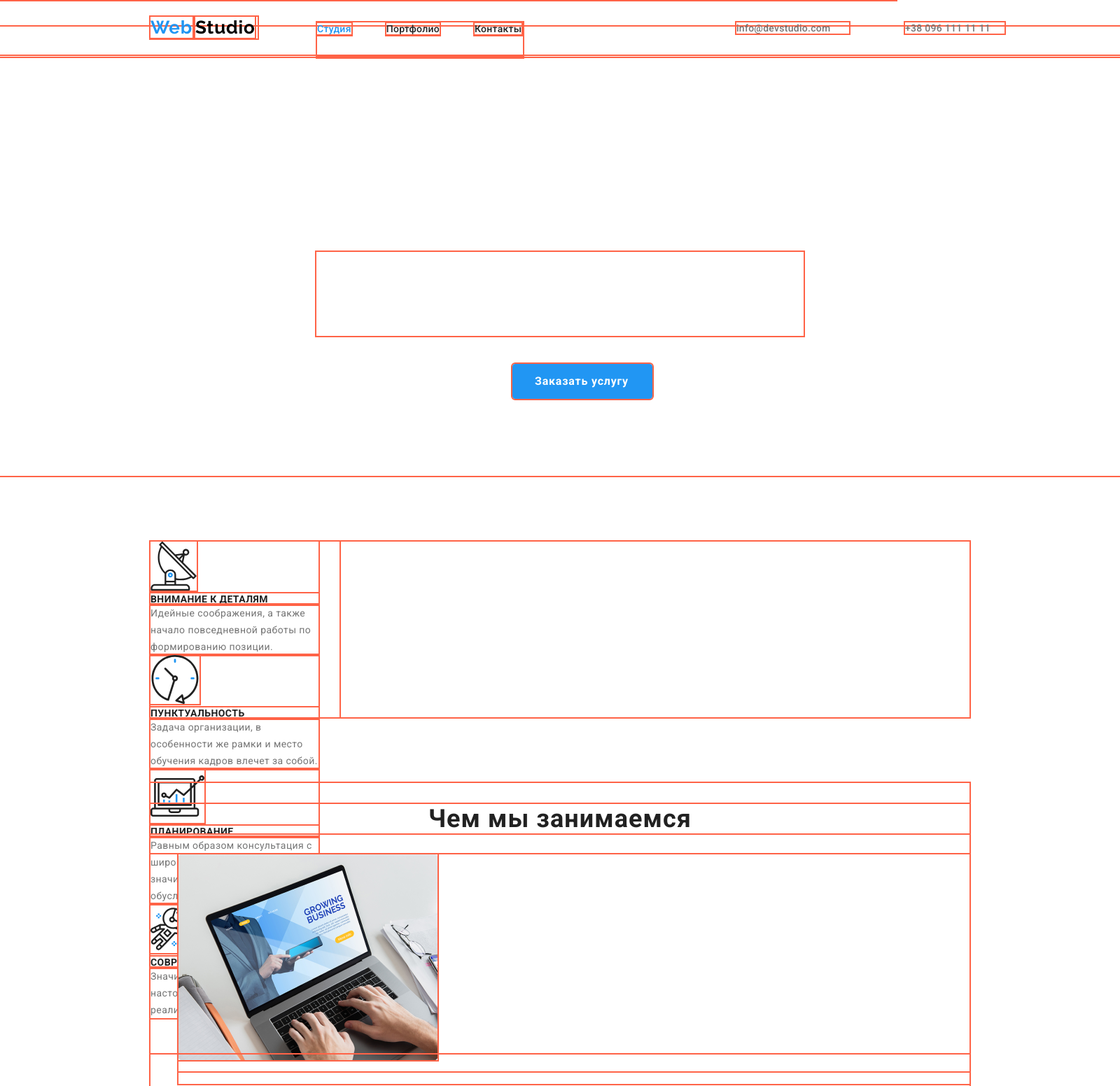
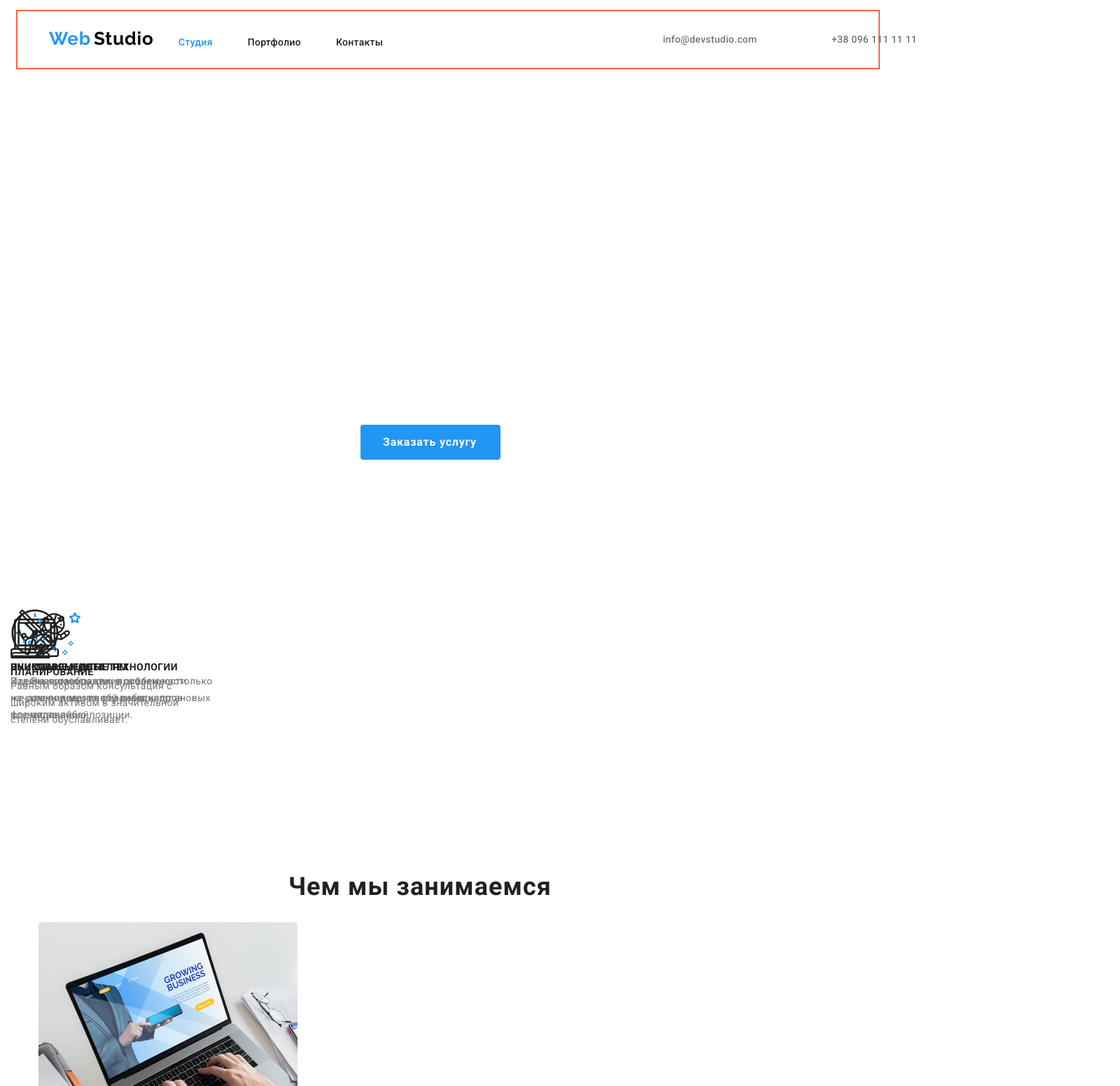
Before and after one commit to Punkrusheva/goit-markup-hw-03, a plain HTML site: page index.html in a window 1280 px wide. Shown: the top 1552 px of the page at 70% size, 1600 px wide, since content can reach past the window. Drawn offline with Linux system fonts and the light colour scheme.

Commit message:
Update styles.css

```diff
--- a/css/styles.css
+++ b/css/styles.css
@@ -34,9 +34,6 @@ html {
   box-sizing: inherit;
 }
 
-* {
-  outline: 2px solid tomato;
-}
 body {
   margin: 0px;
   background-color: var(--primary-bg-color);
@@ -53,18 +50,33 @@ a {
 /* HEDDER */
 
 header {
-  position: absolute;
-  width: 1600px;
+  outline: 2px solid tomato;
+  width: 1230px;
+  padding-left: 15px;
+  padding-right: 15px;
   height: 81px;
-  margin-left: 0px;
+  margin-left: auto;
+  margin-right: auto;
   margin-top: 0px;
 }
-
+header .site-nav {
+  padding: 0px;
+  margin: 0px;
+}
+header li {
+  display: inline-block;
+}
+header li:nth-child(2) {
+  margin: 0px 46px 32px 46px;
+}
+header li:nth-child(2n + 1) {
+  margin: 0px 0px 32px;
+}
 header .logo {
   position: absolute;
   width: 153px;
   height: 31px;
-  margin-left: 215px;
+  margin-left: 30px;
   margin-top: 24px;
 }
 header .logo-blue {
@@ -91,22 +103,9 @@ header nav {
   position: absolute;
   width: 294px;
   height: 48px;
-  margin-left: 453px;
-  margin-top: 32px;
+  margin-left: 215px;
+  margin-top: 35px;
   padding: 0px;
-}
-header ul {
-  padding: 0px;
-  margin: 0px;
-}
-header li {
-  display: inline-block;
-}
-header li:nth-child(2) {
-  margin: 0px 46px 32px 46px;
-}
-header li:nth-child(2n + 1) {
-  margin: 0px 0px 32px;
 }
 
 .site-nav .link {
@@ -146,7 +145,7 @@ header li:nth-child(2n + 1) {
   position: absolute;
   width: 161px;
   height: 16px;
-  margin-left: 1052px;
+  margin-left: 867px;
   margin-top: 32px;
 }
 .address-header .phone {
@@ -154,7 +153,7 @@ header li:nth-child(2n + 1) {
   position: absolute;
   width: 142px;
   height: 16px;
-  margin-left: 1243px;
+  margin-left: 1058px;
   margin-top: 32px;
 }
 /* MAIN */
@@ -162,7 +161,9 @@ header li:nth-child(2n + 1) {
 /* HERO */
 .hero {
   position: absolute;
-  width: 1600px;
+  width: 1230px;
+  padding-left: 15px;
+  padding-right: 15px;
   height: 600px;
   margin-left: 0px;
   margin-top: 80px;
@@ -171,7 +172,7 @@ header li:nth-child(2n + 1) {
   position: absolute;
   width: 696px;
   height: 120px;
-  margin-left: 452px;
+  margin-left: 252px;
   margin-top: 280px;
   font-family: var(--font-family);
   font-style: normal;
@@ -186,8 +187,8 @@ header li:nth-child(2n + 1) {
 }
 .hero .box {
   position: absolute;
-  margin-left: 732px;
-  margin-top: 440px;
+  margin-left: 500px;
+  margin-top: 430px;
   padding: 10px 32px;
   background-color: var(--accent-color);
   width: 200px;
@@ -212,12 +213,13 @@ header li:nth-child(2n + 1) {
   position: absolute;
   width: 1170px;
   height: 251px;
-  margin-left: 215px;
+  margin-left: 15px;
   margin-top: 774px;
   margin-right: auto;
   padding: 0px;
 }
 .advantages ul {
+  display: inline-block;
   padding: 0px;
   position: absolute;
   width: 270px;
@@ -226,7 +228,22 @@ header li:nth-child(2n + 1) {
 }
 .advantages li {
   display: inline-block;
+  position: absolute;
+  width: 270px;
+  height: 251px;
+  padding: 0px;
   margin-right: 30px;
+}
+.advantages li {
+  display: inline-block;
+  padding: 0px;
+  margin: 0px, 30px, 0px;
+}
+.advantages li:first-child {
+  margin-right: 30px;
+}
+.advantages li:last-child {
+  margin-left: 30px;
 }
 .advantages h2 {
   font-family: var(--font-family);
@@ -255,17 +272,12 @@ header li:nth-child(2n + 1) {
   letter-spacing: 0.03em;
   color: var(--text-color);
 }
-.advantages > li {
-  position: absolute;
-  width: 270px;
-  height: 251px;
-}
 /* DIRECTIONS */
 .directions {
   position: absolute;
   width: 1170px;
   height: 386px;
-  margin-left: 215px;
+  margin-left: 15px;
   margin-top: 1119px;
 }
 .directions h2 {
@@ -294,7 +306,9 @@ header li:nth-child(2n + 1) {
 
 .team {
   position: absolute;
-  width: 1600px;
+  width: 1230px;
+  padding-left: 15px;
+  padding-right: 15px;
   height: 702px;
   margin-left: 0px;
   margin-top: 1599px;
@@ -350,7 +364,7 @@ header li:nth-child(2n + 1) {
   position: absolute;
   width: 1170px;
   height: 182px;
-  margin-left: 215px;
+  margin-left: 15px;
   margin-top: 2395px;
 }
 .customers h2 {
@@ -369,7 +383,7 @@ header li:nth-child(2n + 1) {
   position: absolute;
   width: 1170px;
   height: 1360px;
-  margin-left: 215px;
+  margin-left: 15px;
   margin-top: 174px;
 }
 .portfolio-info,
@@ -377,7 +391,7 @@ header li:nth-child(2n + 1) {
   padding-left: 0px;
   width: 370px;
   height: 404px;
-  margin-left: 215px;
+  margin-left: 15px;
   margin-top: 262px;
 }
 
@@ -469,7 +483,9 @@ header li:nth-child(2n + 1) {
 /* FOOTER */
 .footer {
   position: absolute;
-  width: 1600px;
+  width: 1230px;
+  padding-left: 15px;
+  padding-right: 15px;
   height: 253px;
   margin-left: 0px;
   margin-top: 1628px;
@@ -481,7 +497,7 @@ header li:nth-child(2n + 1) {
   width: 153px;
   height: 31px;
   padding: 0px;
-  margin-left: 214px;
+  margin-left: 14px;
   margin-top: 1673px;
 }
 .footer .logo-blue {
@@ -578,7 +594,7 @@ header li:nth-child(2n + 1) {
   letter-spacing: 0.06em;
   color: var(--light-color);
 }
-footer p {
+.footer p {
   font-family: var(--font-family);
   font-style: normal;
   font-weight: normal;
```
